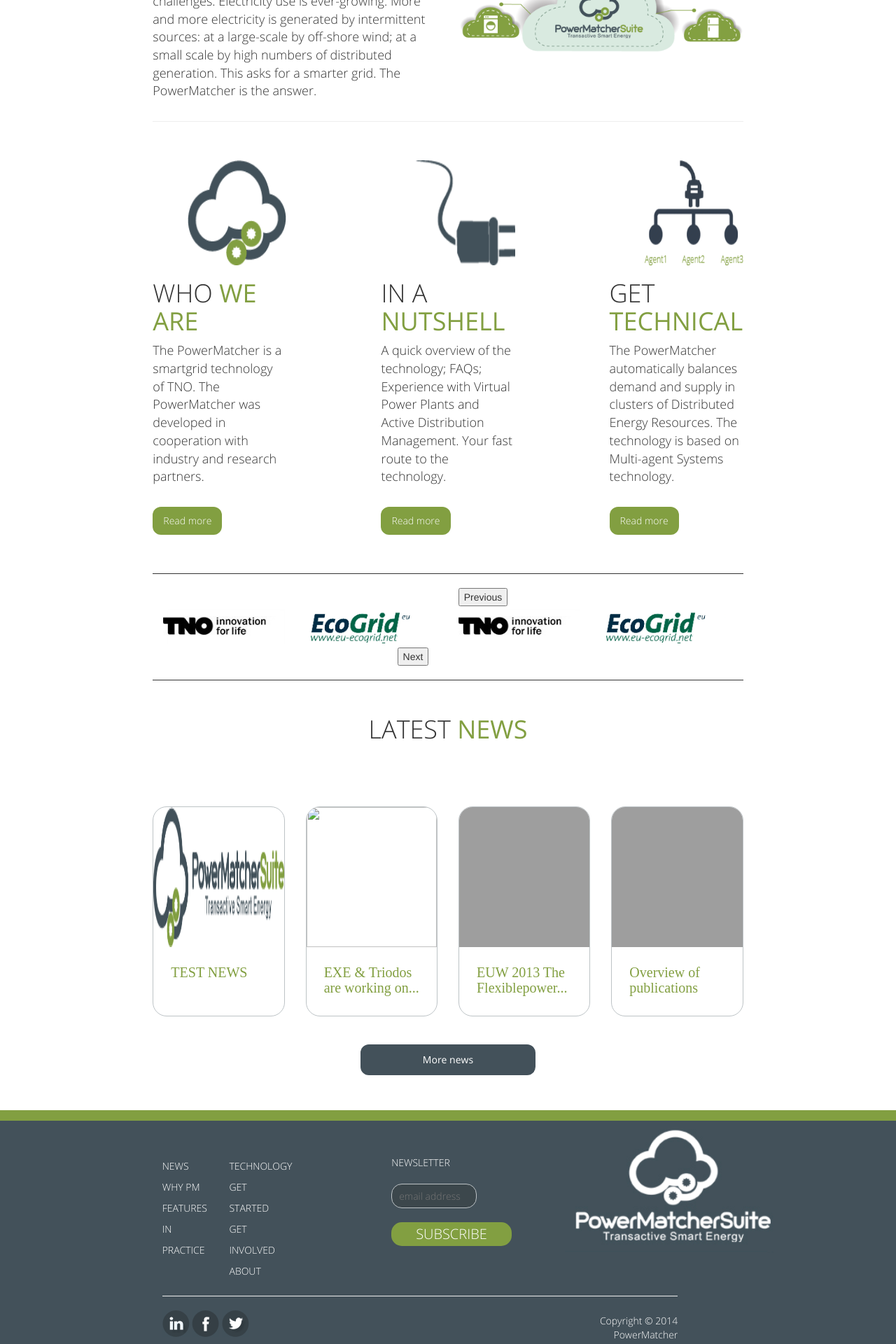
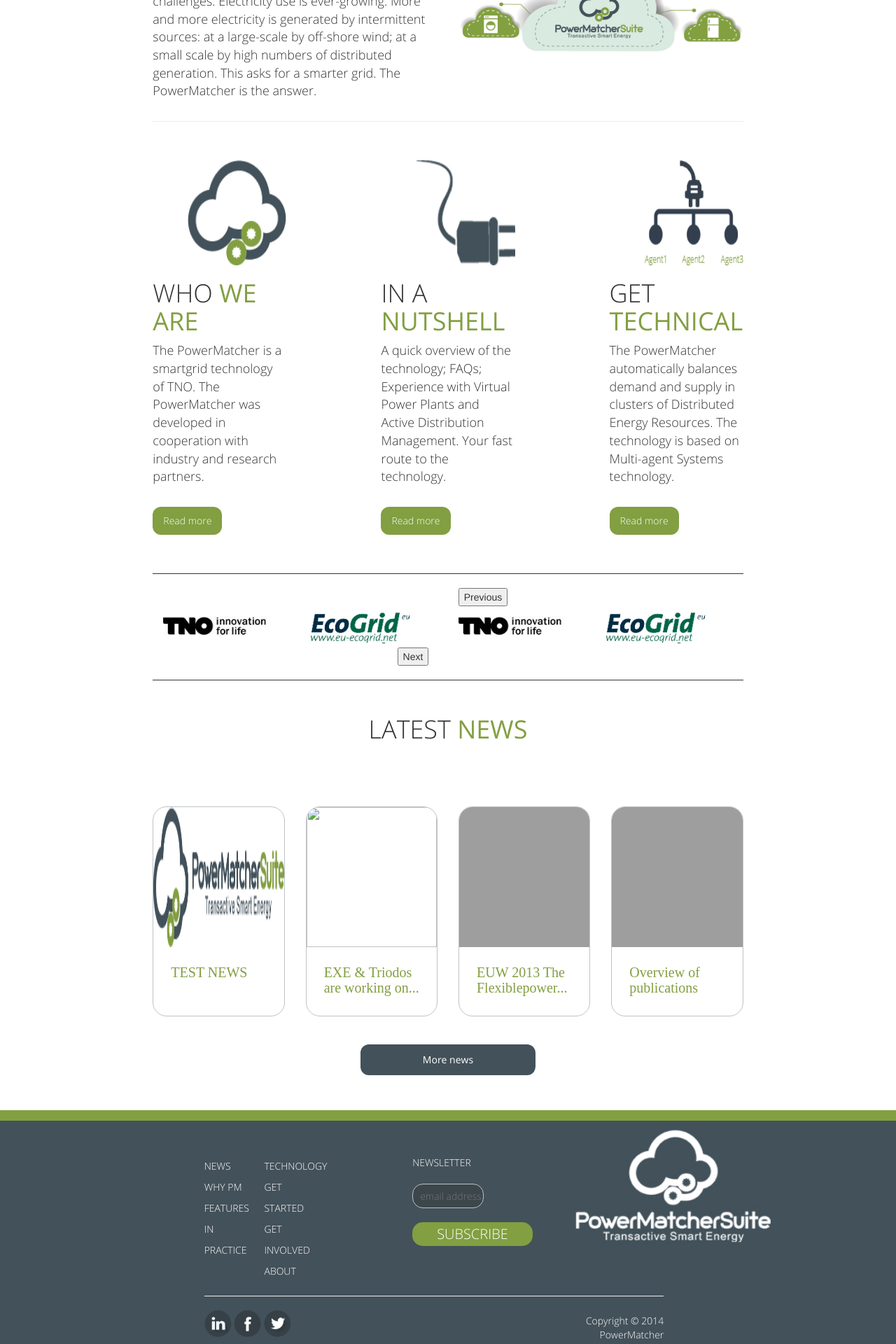
Before and after one commit to flexiblepower/flexiblepower.github.io, a Jekyll site: the page built from index.md, in a window 1280 px wide. Shown: the part 1029-2949 px from the top of the page at 70% size. Built offline with Jekyll 4.4.1, drawn with Linux system fonts in a browser that asks for light colours; nearby versions of some CDN libraries; some web fonts are replaced; grey boxes are pictures that could not be loaded.

Commit message:
layout changes

```diff
--- a/assets/css/style.css
+++ b/assets/css/style.css
@@ -620,7 +620,7 @@
 }
 
 .footer-wrapper {
-	margin: 0 120px 0 40px;
+	margin: 0 160px 0 120px;
 }
 
 .social-media-links {
```
